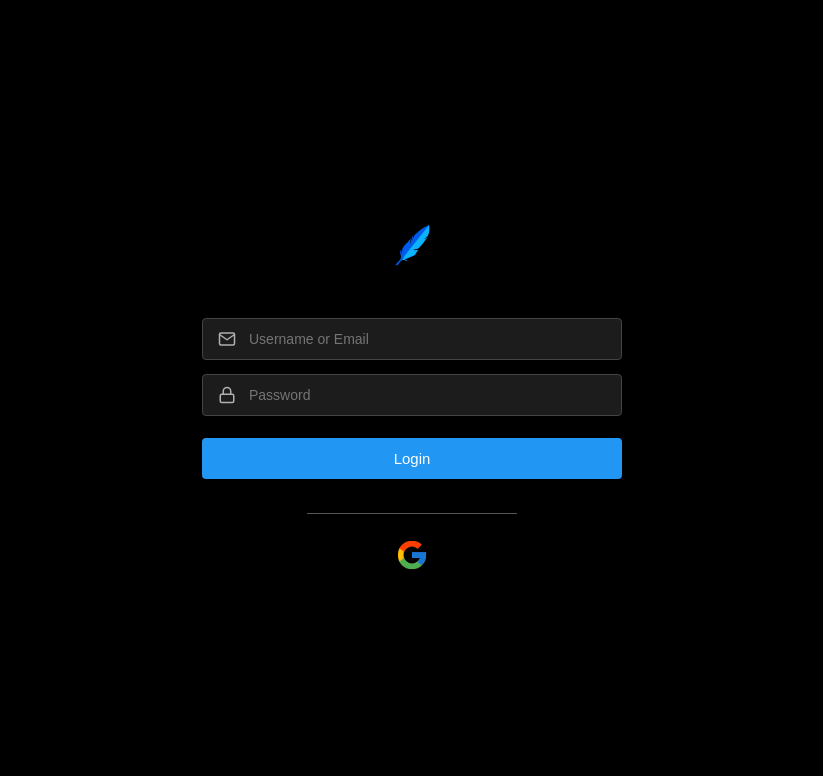
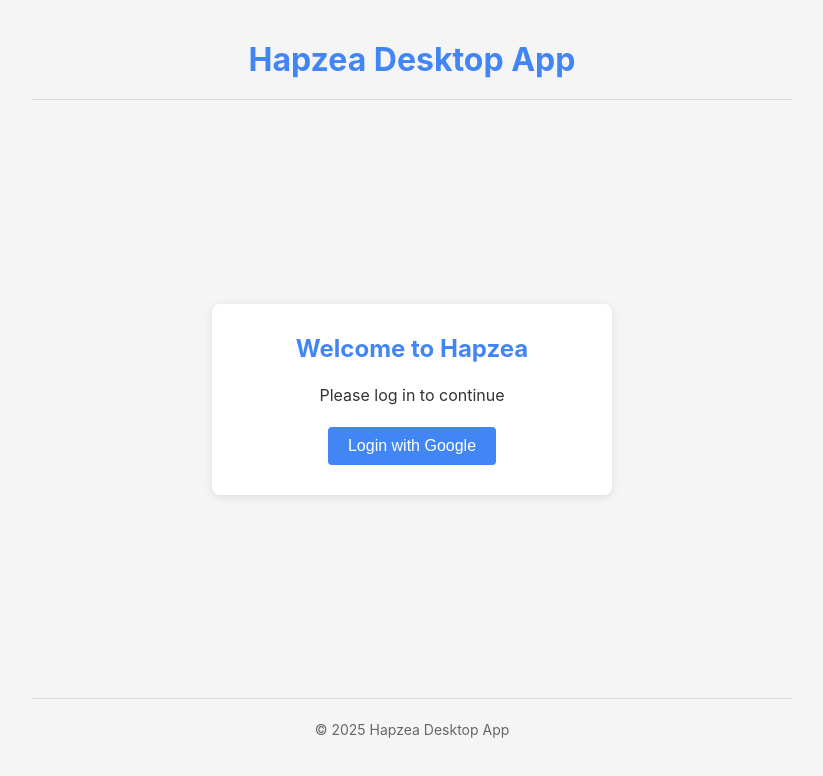
Before and after one commit to ADARSHKM123/electron-hapzea, a React (Vite) app: page / in a window 1280 px wide. Shown: the top 776 px of the page, without its empty margins (228-1051 px from the left). Built offline with nearby package versions, Linux system fonts and the light colour scheme.

Commit message:
it is working

```diff
--- a/package.json
+++ b/package.json
@@ -10,7 +10,10 @@
     "package": "electron-forge package",
     "make": "electron-forge make",
     "publish": "electron-forge publish",
-    "lint": "echo \"No linting configured\""
+    "lint": "echo \"No linting configured\"",
+    "rebuild": "electron-rebuild",
+    "postinstall": "electron-rebuild",
+    "build": "node build.js"
   },
   "keywords": [],
   "author": {
--- a/src/renderer/App.jsx
+++ b/src/renderer/App.jsx
@@ -1,29 +1,63 @@
-// App.jsx
-import React from 'react';
-import { BrowserRouter, Routes, Route, useNavigate } from 'react-router-dom';
-import Login from './pages/Login';
-import Home  from './pages/Home';
+import React, { useState } from 'react';
 
-function LoginWrapper() {
-  const navigate = useNavigate();
-  const handleSuccess = (tokens) => {
-    // you might store tokens in context / state…
-    console.log('############',tokens);
+function App() {
+  const [isLoggedIn, setIsLoggedIn] = useState(false);
+  const [userInfo, setUserInfo] = useState(null);
+  const [error, setError] = useState(null);
 
-    if(tokens){
-        navigate('/home');
+  const handleLogin = async () => {
+    try {
+      setError(null);
+      const tokens = await window.electronAPI.login();
+      console.log('Login successful');
+      setIsLoggedIn(true);
+      setUserInfo({ token: tokens.access_token.substring(0, 10) + '...' });
+    } catch (err) {
+      console.error('Login failed:', err);
+      setError('Login failed: ' + err.message);
     }
   };
-  return <Login onSuccess={handleSuccess} />;
+
+  return (
+    <div className="app-container">
+      <header>
+        <h1>Hapzea Desktop App</h1>
+      </header>
+
+      <main>
+        {error && (
+          <div className="error-message">
+            {error}
+          </div>
+        )}
+
+        {!isLoggedIn ? (
+          <div className="login-section">
+            <h2>Welcome to Hapzea</h2>
+            <p>Please log in to continue</p>
+            <button onClick={handleLogin}>
+              Login with Google
+            </button>
+          </div>
+        ) : (
+          <div className="dashboard">
+            <h2>Dashboard</h2>
+            <p>You are logged in!</p>
+            <div className="user-info">
+              <p>Access Token: {userInfo?.token}</p>
+            </div>
+            <button onClick={() => setIsLoggedIn(false)}>
+              Logout
+            </button>
+          </div>
+        )}
+      </main>
+
+      <footer>
+        <p>© 2025 Hapzea Desktop App</p>
+      </footer>
+    </div>
+  );
 }
 
-export default function App() {
-  return (
-    <BrowserRouter>
-      <Routes>
-        <Route path="/" element={<LoginWrapper />} />
-        <Route path="/home" element={<Home />} />
-      </Routes>
-    </BrowserRouter>
-  );
-}
+export default App;
--- a/src/renderer/main.jsx
+++ b/src/renderer/main.jsx
@@ -1,7 +1,7 @@
 import React from 'react';
 import ReactDOM from 'react-dom/client';
-import App from './App.jsx';    // <— point here
-
+import App from './App.jsx';
+import './styles.css';
 
 ReactDOM.createRoot(document.getElementById('root')).render(
   <React.StrictMode>
--- /dev/null
+++ b/src/renderer/styles.css
@@ -0,0 +1,113 @@
+:root {
+    --primary-color: #4285f4;
+    --secondary-color: #34a853;
+    --background-color: #f5f5f5;
+    --card-background: #ffffff;
+    --text-color: #333333;
+    --error-color: #ea4335;
+  }
+
+  * {
+    box-sizing: border-box;
+    margin: 0;
+    padding: 0;
+  }
+
+  body {
+    font-family: -apple-system, BlinkMacSystemFont, 'Segoe UI', Roboto, Oxygen, Ubuntu, Cantarell, 'Open Sans', 'Helvetica Neue', sans-serif;
+    background-color: var(--background-color);
+    color: var(--text-color);
+    height: 100vh;
+    margin: 0;
+    padding: 0;
+  }
+
+  .app-container {
+    display: flex;
+    flex-direction: column;
+    height: 100vh;
+    max-width: 800px;
+    margin: 0 auto;
+    padding: 20px;
+  }
+
+  header {
+    padding: 20px 0;
+    text-align: center;
+    border-bottom: 1px solid #ddd;
+  }
+
+  h1 {
+    color: var(--primary-color);
+  }
+
+  main {
+    flex: 1;
+    display: flex;
+    flex-direction: column;
+    align-items: center;
+    justify-content: center;
+    padding: 40px 0;
+  }
+
+  .login-section, .dashboard {
+    background-color: var(--card-background);
+    border-radius: 8px;
+    box-shadow: 0 2px 10px rgba(0, 0, 0, 0.1);
+    padding: 30px;
+    text-align: center;
+    width: 100%;
+    max-width: 400px;
+  }
+
+  h2 {
+    margin-bottom: 20px;
+    color: var(--primary-color);
+  }
+
+  p {
+    margin-bottom: 20px;
+    line-height: 1.5;
+  }
+
+  button {
+    background-color: var(--primary-color);
+    color: white;
+    border: none;
+    border-radius: 4px;
+    padding: 10px 20px;
+    font-size: 16px;
+    cursor: pointer;
+    transition: background-color 0.3s;
+  }
+
+  button:hover {
+    background-color: #3367d6;
+  }
+
+  .error-message {
+    background-color: var(--error-color);
+    color: white;
+    padding: 10px 20px;
+    border-radius: 4px;
+    margin-bottom: 20px;
+    width: 100%;
+    max-width: 400px;
+    text-align: center;
+  }
+
+  .user-info {
+    background-color: #f0f0f0;
+    padding: 15px;
+    border-radius: 4px;
+    margin-bottom: 20px;
+    word-break: break-all;
+  }
+
+  footer {
+    padding: 20px 0;
+    text-align: center;
+    font-size: 14px;
+    color: #666;
+    border-top: 1px solid #ddd;
+  }
```
Also changed, not shown: build.js (added, +53 -0 lines), src/main.js (+12 -3 lines), src/renderer/index.html (added, +12 -0 lines), src/renderer/vite.renderer.config.mjs (added, +14 -0 lines), 1 other file (tests, documents, lock files or other folders).
